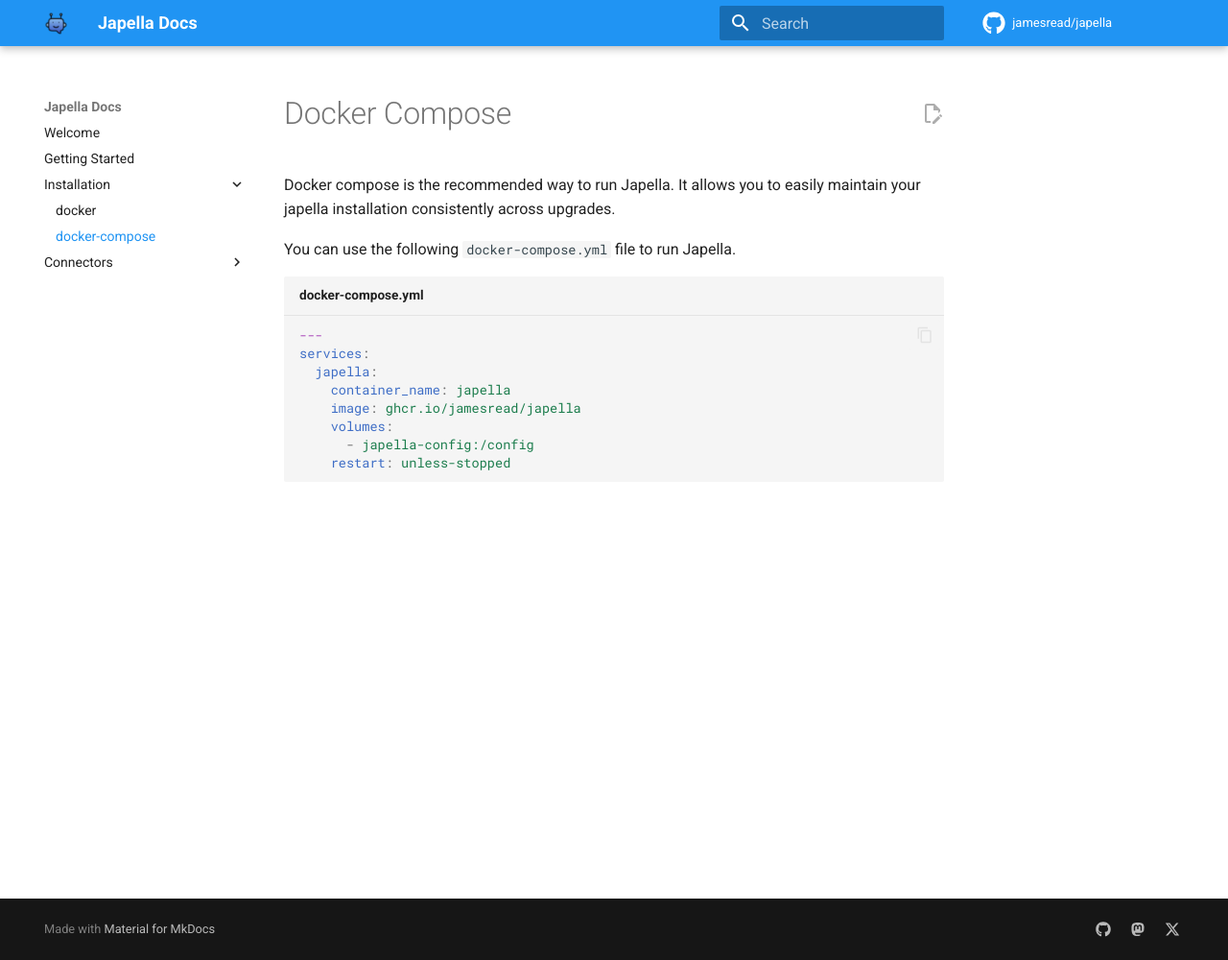
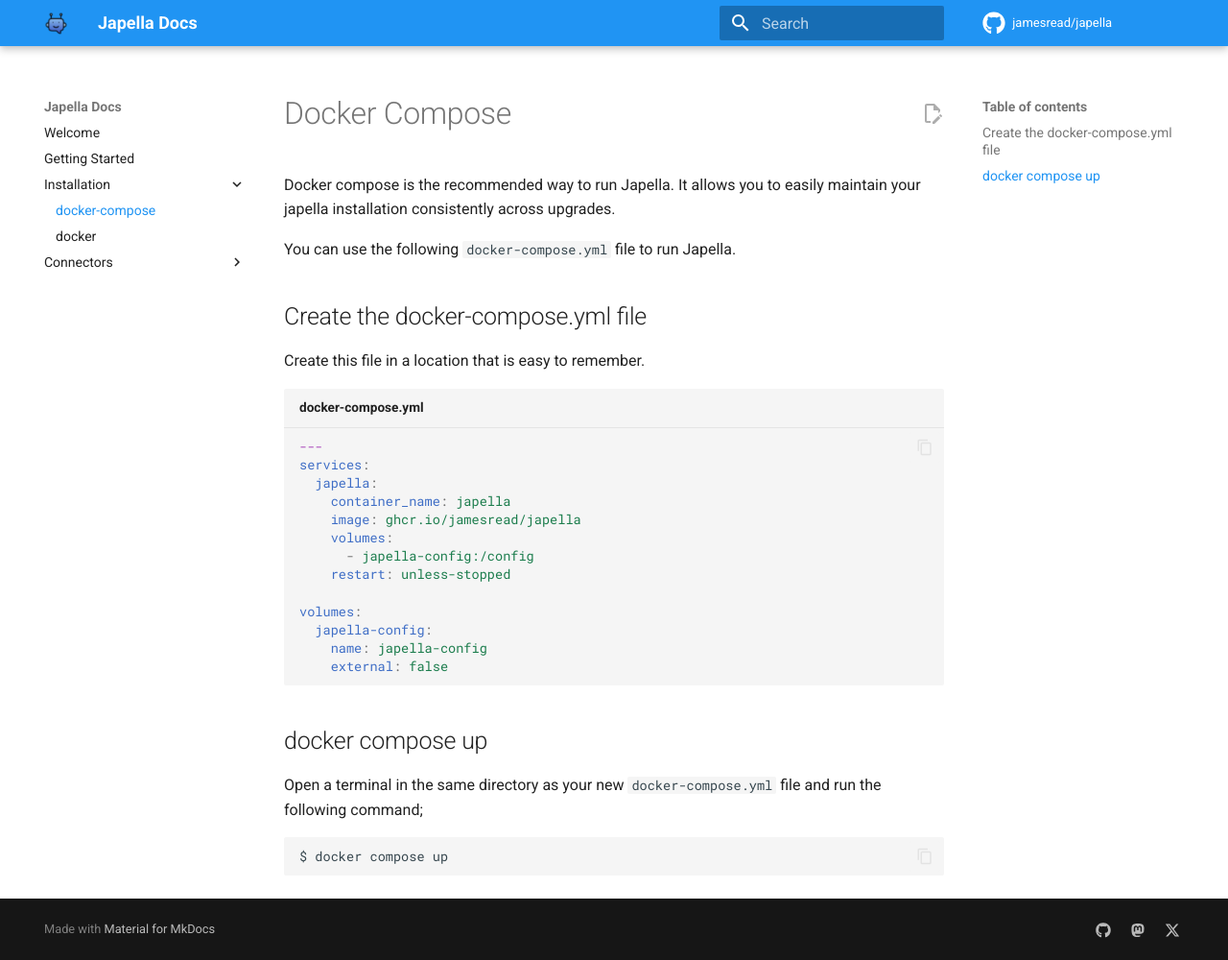
Before and after one commit to jamesread/Japella, an MkDocs documentation site: the page built from docs/installation/docker-compose.md, in a window 1280 px wide and 1000 px high. Shown: the whole window at 96% size. Built offline with MkDocs 1.6.1 and Material for MkDocs 9.7.7, drawn with Linux system fonts in a browser that asks for light colours; comment, search, counter and statistics services are not loaded.

Commit message:
refactor: Dockerfile bug and compsoe docs

````diff
--- a/docs/installation/docker-compose.md
+++ b/docs/installation/docker-compose.md
@@ -3,6 +3,10 @@
 Docker compose is the recommended way to run Japella. It allows you to easily maintain your japella installation consistently across upgrades.
 
 You can use the following `docker-compose.yml` file to run Japella.
+
+## Create the docker-compose.yml file
+
+Create this file in a location that is easy to remember.
 
 ```yaml title="docker-compose.yml"
 ---
@@ -13,4 +17,17 @@
     volumes:
       - japella-config:/config
     restart: unless-stopped
+
+volumes:
+  japella-config:
+    name: japella-config
+    external: false
 ```
+
+## docker compose up
+
+Open a terminal in the same directory as your new `docker-compose.yml` file and run the following command;
+
+```bash
+$ docker compose up
+```
--- a/mkdocs.yml
+++ b/mkdocs.yml
@@ -66,8 +66,8 @@
   - Welcome: index.md
   - Getting Started: gettingStarted.md
   - Installation:
+      - docker-compose: installation/docker-compose.md
       - docker: installation/docker.md
-      - docker-compose: installation/docker-compose.md
   - Connectors:
       - Introduction: connectors/index.md
       - Discord: connectors/discord.md
````
Also changed, not shown: 1 other file.
